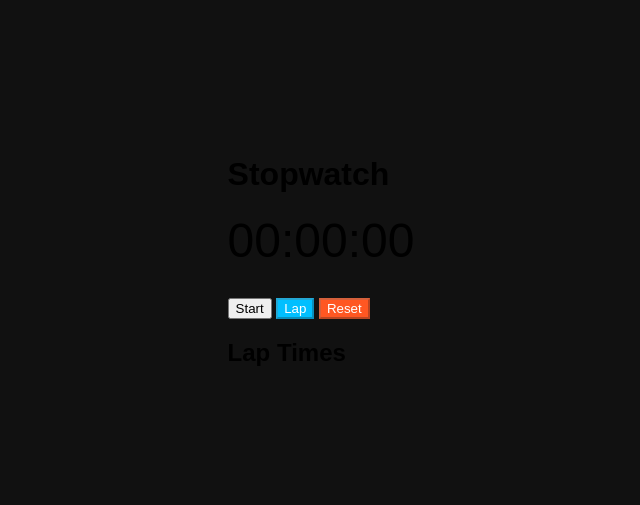
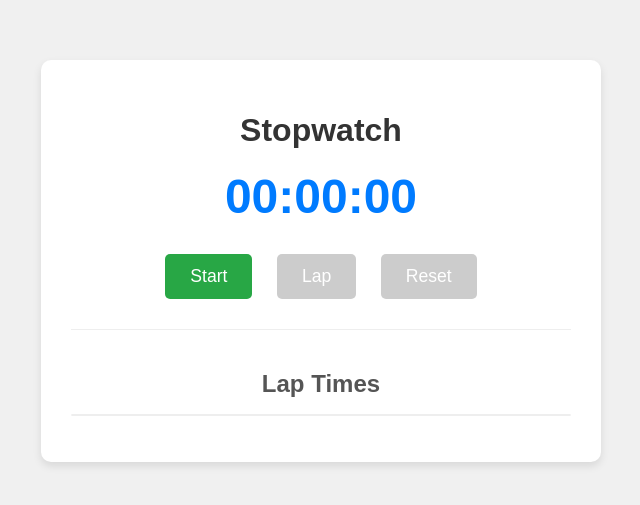
Before and after one commit to BhagyashreeDash09/SCT_WD_2, a plain HTML site: page index.html in a window 1280 px wide. Shown: the part 139-644 px from the top of the page, without its empty margins (319-959 px from the left). Drawn offline with Linux system fonts and the light colour scheme.

Commit message:
style.css

```diff
--- a/style.css
+++ b/style.css
@@ -1,54 +1,120 @@
 body {
-  background-color: #111;
+    font-family: Arial, sans-serif;
     display: flex;
     justify-content: center;
     align-items: center;
-  height: 100vh;
+    min-height: 100vh;
+    background-color: #f0f0f0;
     margin: 0;
-  font-family: Arial, sans-serif;
 }
 
-.container {
-  background-color: #222;
-  padding: 30px 50px;
-  border-radius: 15px;
-  box-shadow: 0 0 20px rgba(0, 0, 0, 0.5);
+.stopwatch-container {
+    background-color: #fff;
+    padding: 30px;
+    border-radius: 10px;
+    box-shadow: 0 4px 8px rgba(0, 0, 0, 0.1);
     text-align: center;
+    width: 90%;
+    max-width: 500px;
+}
+
+h1 {
+    color: #333;
+    margin-bottom: 20px;
+}
+
+.display {
+    font-size: 3em;
+    margin-bottom: 30px;
+    color: #007bff;
+    font-weight: bold;
+}
+
+.controls button {
+    padding: 12px 25px;
+    margin: 0 10px;
+    border: none;
+    border-radius: 5px;
+    font-size: 1.1em;
+    cursor: pointer;
+    transition: background-color 0.3s ease;
+}
+
+.btn.start {
+    background-color: #28a745;
     color: white;
 }
 
-h1 {
-  font-size: 2em;
-  margin-bottom: 20px;
+.btn.start:hover {
+    background-color: #218838;
 }
 
-#display {
-  font-size: 3em;
-  margin-bottom: 30px;
+.btn.pause {
+    background-color: #ffc107;
+    color: #333;
 }
 
-.buttons button {
-  padding: 12px 24px;
-  font-size: 1em;
-  margin: 5px;
-  border: none;
-  border-radius: 10px;
-  cursor: pointer;
-  transition: 0.2s ease;
+.btn.pause:hover {
+    background-color: #e0a800;
 }
 
-.buttons button:hover {
-  opacity: 0.9;
+.btn.lap {
+    background-color: #17a2b8;
+    color: white;
 }
 
-#startBtn { background-color: #4CAF50; color: white; }
-#pauseBtn { background-color: #FFD700; color: black; }
-#resetBtn { background-color: #FF5722; color: white; }
-#lapBtn   { background-color: #00BFFF; color: white; }
+.btn.lap:hover {
+    background-color: #138496;
+}
 
-ul {
+.btn.reset {
+    background-color: #dc3545;
+    color: white;
+}
+
+.btn.reset:hover {
+    background-color: #c82333;
+}
+
+.controls button:disabled {
+    background-color: #cccccc;
+    cursor: not-allowed;
+}
+
+.lap-times {
+    margin-top: 30px;
+    border-top: 1px solid #eee;
+    padding-top: 20px;
+}
+
+.lap-times h2 {
+    color: #555;
+    margin-bottom: 15px;
+}
+
+#lapList {
     list-style: none;
     padding: 0;
-  margin-top: 20px;
-  color: #ccc;
+    max-height: 200px;
+    overflow-y: auto;
+    border: 1px solid #eee;
+    border-radius: 5px;
+    background-color: #f9f9f9;
 }
+
+#lapList li {
+    padding: 10px 15px;
+    border-bottom: 1px solid #eee;
+    display: flex;
+    justify-content: space-between;
+    align-items: center;
+}
+
+#lapList li:last-child {
+    border-bottom: none;
+}
+
+#lapList li span {
+    font-weight: bold;
+    color: #666;
+}
```
Lines whose indentation alone changed are shown as unchanged.
